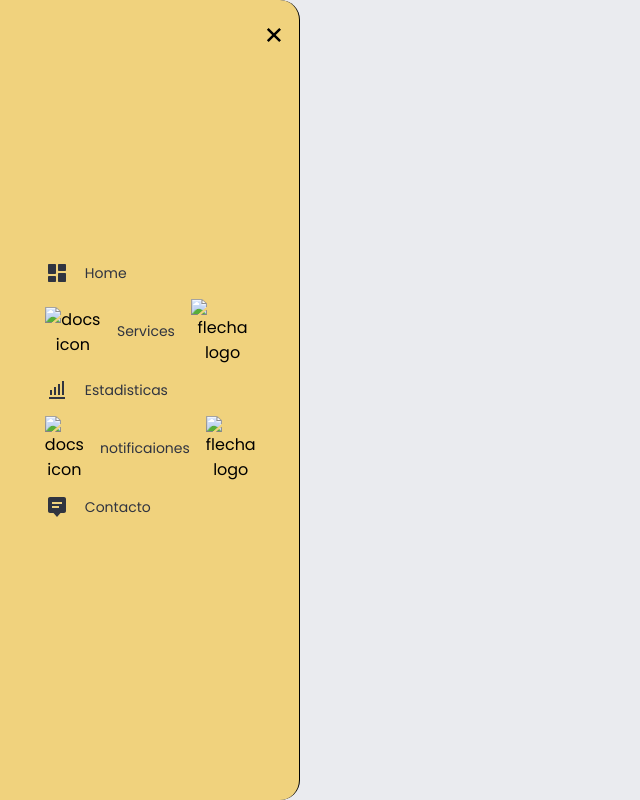
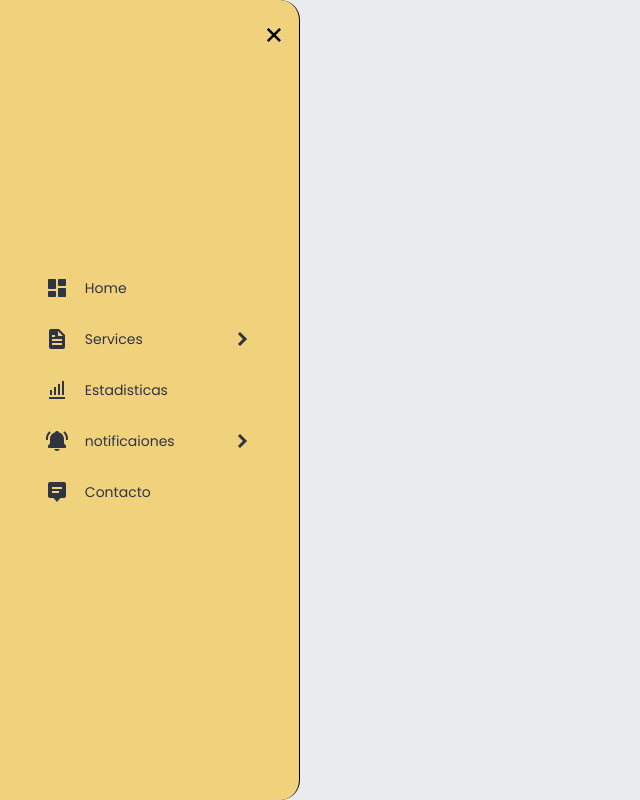
Before and after one commit to machetio7/menu-dynamic.io, a plain HTML site: page index.html in a window 1280 px wide. Shown: the whole page, without its empty margins (0-640 px from the left). Drawn offline with nearby package versions, Linux system fonts and the light colour scheme; files that its build step writes are made by us from their sources; the site is published under a folder, as on GitHub Pages, so addresses that start at the root find nothing.

Commit message:
fix(index): set ./ to assets

```diff
--- a/index.html
+++ b/index.html
@@ -25,9 +25,9 @@
 
                 <li class="list__item list__item--click">
                     <div class="list__button list__button--click">
-                        <img src="/assets/docs.svg" alt="docs icon" class="list__img">
+                        <img src="./assets/docs.svg" alt="docs icon" class="list__img">
                         <a href="#" class="nav__link">Services</a>
-                        <img src="/assets/arrow.svg" alt="flecha logo" class="list__arrow">
+                        <img src="./assets/arrow.svg" alt="flecha logo" class="list__arrow">
                     </div>
                     <ul class="list__show">
                         <li class="list__inside">
@@ -54,9 +54,9 @@
 
                 <li class="list__item list__item--click">
                     <div class="list__button list__button--click">
-                        <img src="/assets/bell.svg" alt="docs icon" class="list__img">
+                        <img src="./assets/bell.svg" alt="docs icon" class="list__img">
                         <a href="#" class="nav__link">notificaiones</a>
-                        <img src="/assets/arrow.svg" alt="flecha logo" class="list__arrow">
+                        <img src="./assets/arrow.svg" alt="flecha logo" class="list__arrow">
                     </div>
                     <ul class="list__show">
                         <li class="list__inside">
```
